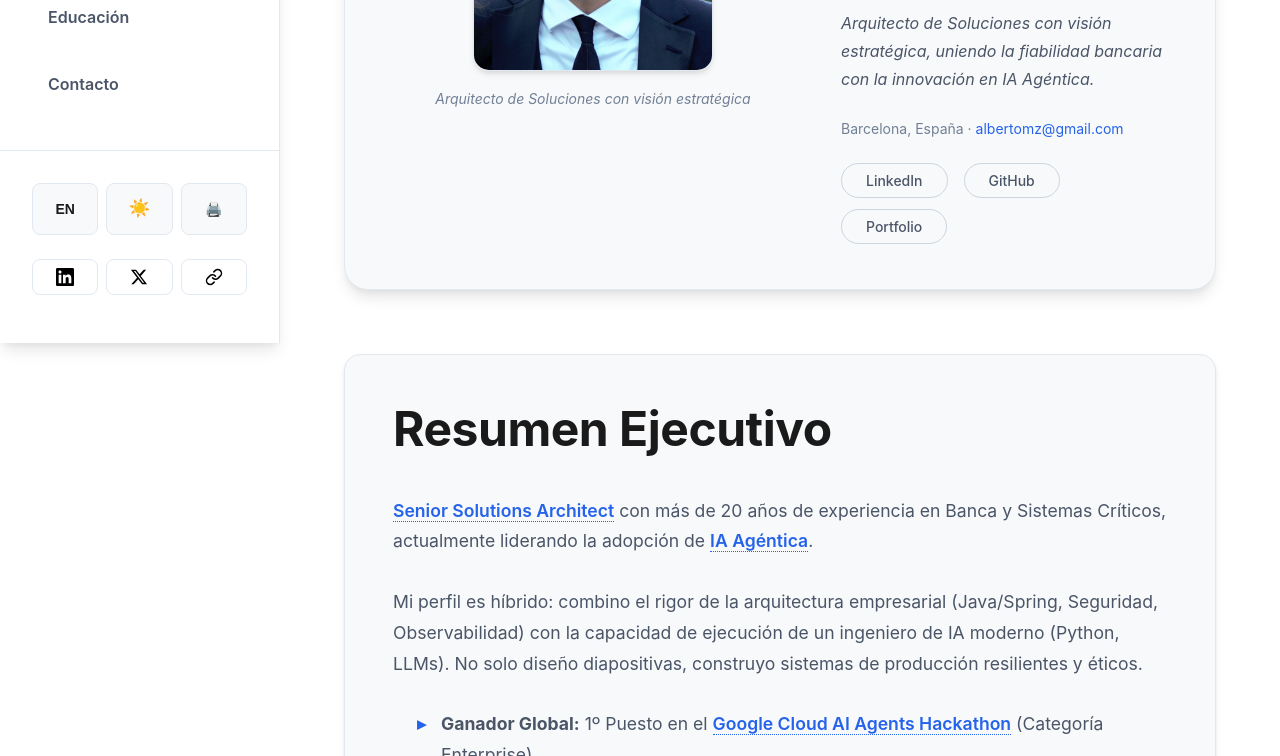
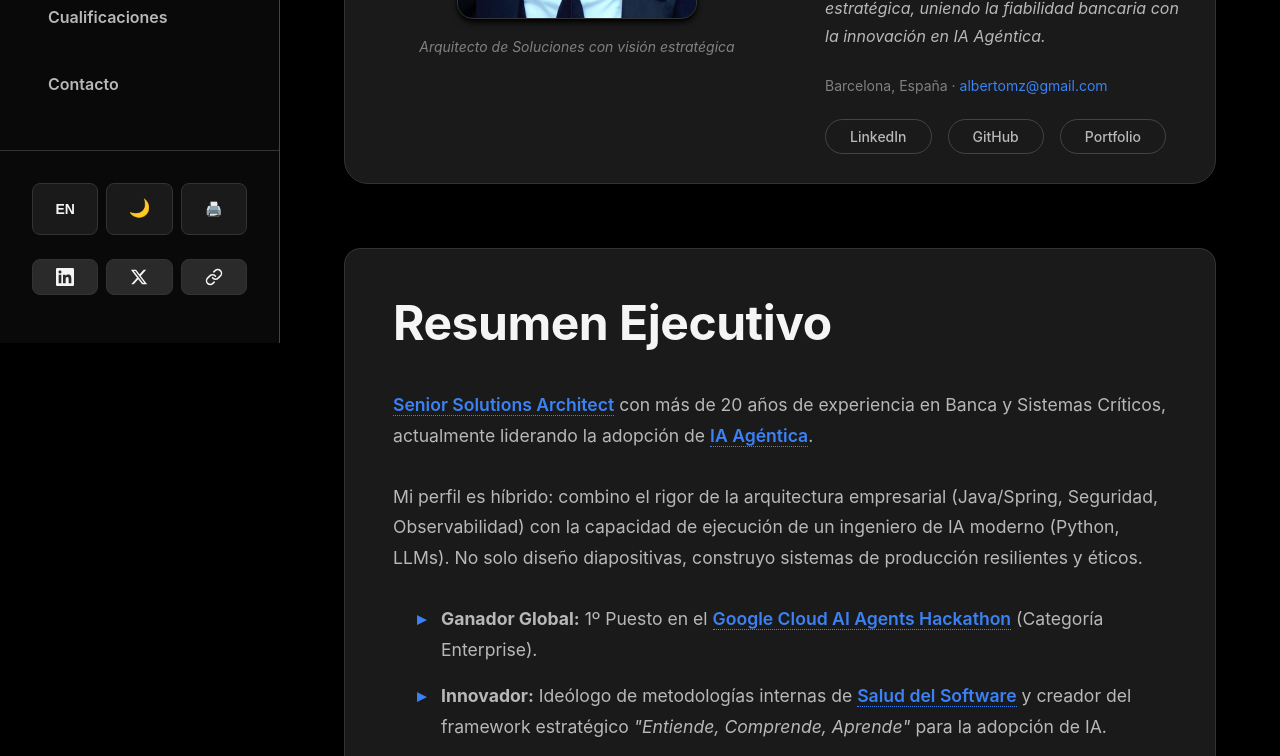
Before and after one commit to alberto-martinez-zurita/alberto-martinez-zurita.github.io, a plain HTML site: page index.html in a window 1280 px wide. Shown: the part 457-1213 px from the top of the page. Drawn offline with Linux system fonts and the light colour scheme; a web font is replaced by a local one.

Commit message:
New version 2025 v4

```diff
--- a/index.html
+++ b/index.html
@@ -179,7 +179,7 @@
                 <li><a href="#experiencia" class="nav-link"><span class="lang-es">Experiencia</span><span class="lang-en hidden">Experience</span></a></li>
                 <li><a href="#hitos-ia" class="nav-link"><span class="lang-es">Hitos IA</span><span class="lang-en hidden">AI Milestones</span></a></li>
                 <li><a href="#competencias" class="nav-link"><span class="lang-es">Competencias</span><span class="lang-en hidden">Skills</span></a></li>
-                <li><a href="#educacion" class="nav-link"><span class="lang-es">Educación</span><span class="lang-en hidden">Education</span></a></li>
+                <li><a href="#educacion" class="nav-link"><span class="lang-es">Cualificaciones</span><span class="lang-en hidden">Qualifications</span></a></li>
                 <li><a href="#contacto" class="nav-link"><span class="lang-es">Contacto</span><span class="lang-en hidden">Contact</span></a></li>
             </ul>
         </nav>
@@ -581,8 +581,8 @@
 
             <section id="educacion" aria-labelledby="heading-educacion" class="cv-section">
                 <h2 id="heading-educacion" class="section-title">
-                    <span class="lang-es">Educación y Certificaciones</span>
-                    <span class="lang-en hidden">Education & Certifications</span>
+                    <span class="lang-es">Formación y Certificaciones</span>
+                    <span class="lang-en hidden">Qualifications & Certifications</span>
                 </h2>
 
                 <article itemscope itemtype="https://schema.org/EducationalOccupationalCredential" class="education-item">
--- a/script.js
+++ b/script.js
@@ -22,7 +22,7 @@
   const savedLang = localStorage.getItem(LANG_STORAGE_KEY) || 'es';
   applyLanguage(savedLang);
 
-  const savedTheme = localStorage.getItem(THEME_STORAGE_KEY) || getSystemTheme();
+  const savedTheme = localStorage.getItem(THEME_STORAGE_KEY) || 'dark';
   applyTheme(savedTheme);
 })();
 
--- a/styles.css
+++ b/styles.css
@@ -109,27 +109,28 @@
    ======================================== */
 
 [data-theme="dark"] {
-  --bg-surface: #0a0a0a;
-  --bg-card: #141414;
-  --bg-card-hover: #1a1a1a;
-  --bg-elevated: #1f1f1f;
+  --bg-surface: #000000;
+  --bg-card: #1a1a1a;
+  --bg-card-hover: #242424;
+  --bg-elevated: #2a2a2a;
 
-  --text-primary: #ededed;
-  --text-secondary: #a1a1a1;
-  --text-tertiary: #6b6b6b;
+  --text-primary: #f5f5f5;
+  --text-secondary: #b8b8b8;
+  --text-tertiary: #808080;
 
   --accent-blue: #3b82f6;
-  --accent-blue-hover: #2563eb;
-  --accent-blue-subtle: rgba(59, 130, 246, 0.15);
+  --accent-blue-hover: #60a5fa;
+  --accent-blue-subtle: rgba(59, 130, 246, 0.2);
+  --accent-blue-glow: rgba(59, 130, 246, 0.3);
 
-  --border-subtle: #222222;
-  --border-default: #333333;
-  --border-strong: #444444;
+  --border-subtle: #333333;
+  --border-default: #444444;
+  --border-strong: #555555;
 
-  --shadow-sm: 0 1px 3px 0 rgba(0, 0, 0, 0.5);
-  --shadow-md: 0 4px 6px -1px rgba(0, 0, 0, 0.6), 0 2px 4px -1px rgba(0, 0, 0, 0.4);
-  --shadow-lg: 0 10px 15px -3px rgba(0, 0, 0, 0.7), 0 4px 6px -2px rgba(0, 0, 0, 0.5);
-  --shadow-xl: 0 20px 25px -5px rgba(0, 0, 0, 0.8), 0 10px 10px -5px rgba(0, 0, 0, 0.6);
+  --shadow-sm: 0 1px 3px 0 rgba(0, 0, 0, 0.8);
+  --shadow-md: 0 4px 6px -1px rgba(0, 0, 0, 0.9), 0 2px 4px -1px rgba(0, 0, 0, 0.7);
+  --shadow-lg: 0 10px 15px -3px rgba(0, 0, 0, 0.9), 0 4px 6px -2px rgba(0, 0, 0, 0.8);
+  --shadow-xl: 0 20px 25px -5px rgba(0, 0, 0, 0.95), 0 10px 10px -5px rgba(0, 0, 0, 0.9);
 }
 
 /* ========================================
@@ -353,6 +354,7 @@
   border: 1px solid var(--border-subtle);
   border-radius: var(--radius-sm);
   font-size: var(--text-lg);
+  color: var(--text-primary);
   cursor: pointer;
   transition: all 0.4s cubic-bezier(0.4, 0, 0.2, 1);
   display: flex;
@@ -428,7 +430,7 @@
   background: var(--bg-card);
   border: 1px solid var(--border-subtle);
   border-radius: var(--radius-xl);
-  padding: var(--space-xl);
+  padding: var(--space-lg);
   box-shadow: var(--shadow-lg);
   transition: all var(--transition-base);
 }
```
